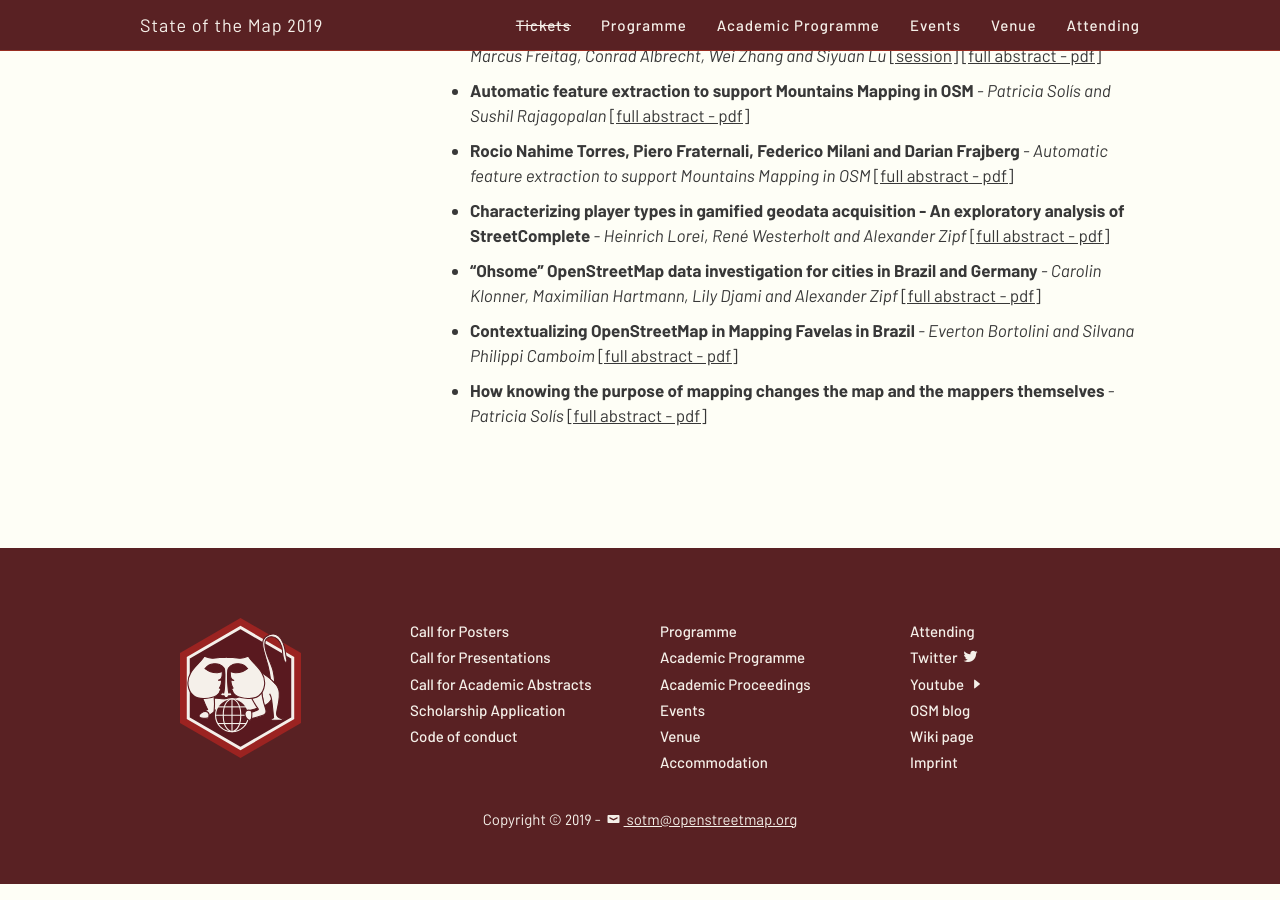
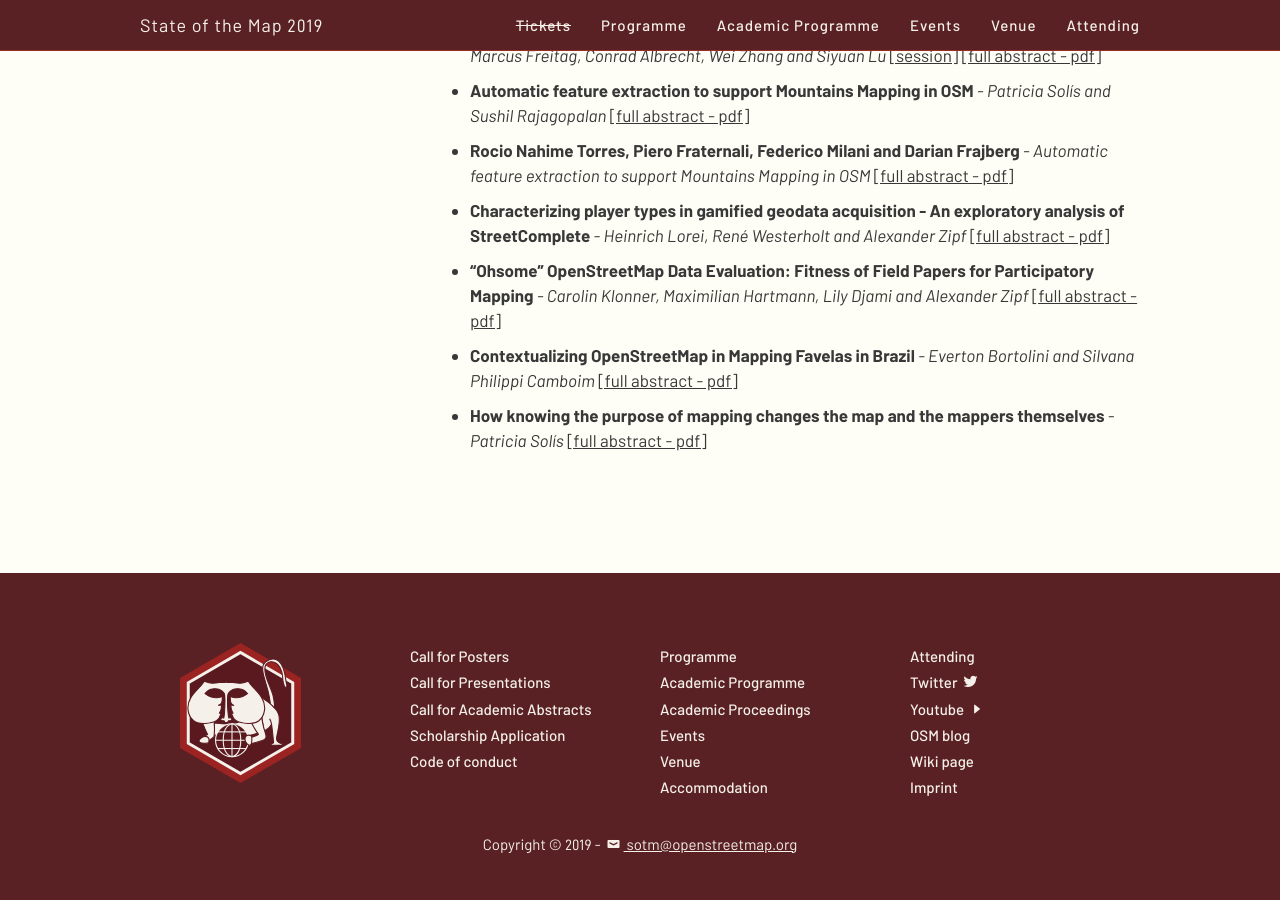
Before and after one commit to openstreetmap/stateofthemap-2019, a Jekyll site: the page built from academic_proceedings/index.html, in a window 1280 px wide and 900 px high, scrolled down 1223 px. Built offline with Jekyll 4.4.1, drawn with Linux system fonts in a browser that asks for light colours.

Commit message:
fix abstract title

```diff
--- a/academic_proceedings/index.html
+++ b/academic_proceedings/index.html
@@ -108,7 +108,7 @@
     <a href="https://doi.org/10.5281/zenodo.3387723">[full abstract - pdf]</a>
   </li>
   <li>
-    <span style="font-weight: bold">“Ohsome” OpenStreetMap data investigation for cities in Brazil and Germany</span>
+    <span style="font-weight: bold">“Ohsome” OpenStreetMap Data Evaluation: Fitness of Field Papers for Participatory Mapping</span>
     <span style="font-style: italic"> - Carolin Klonner, Maximilian Hartmann, Lily Djami and Alexander Zipf</span>
     <a href="https://doi.org/10.5281/zenodo.3387725">[full abstract - pdf]</a>
   </li>
```
